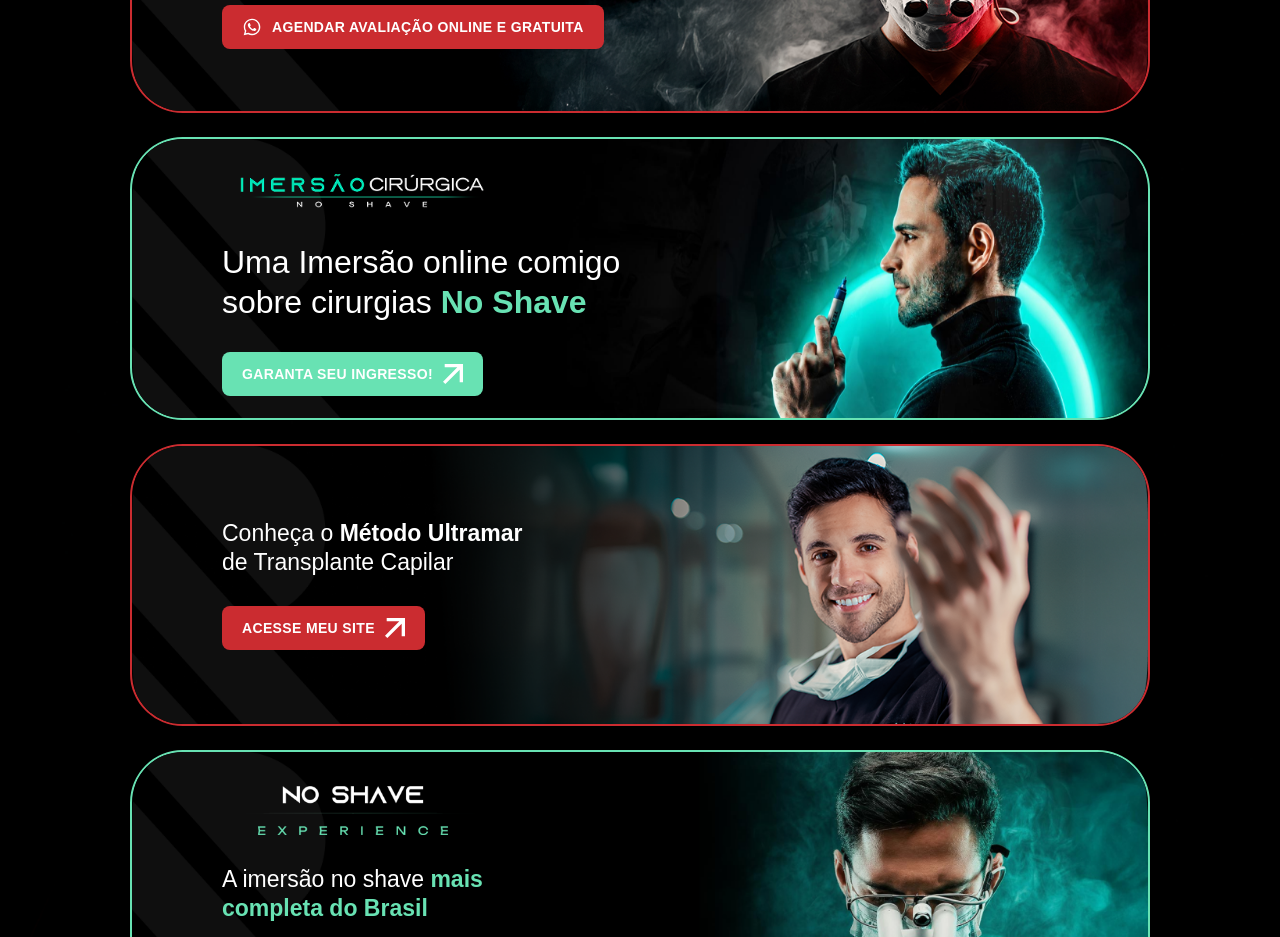
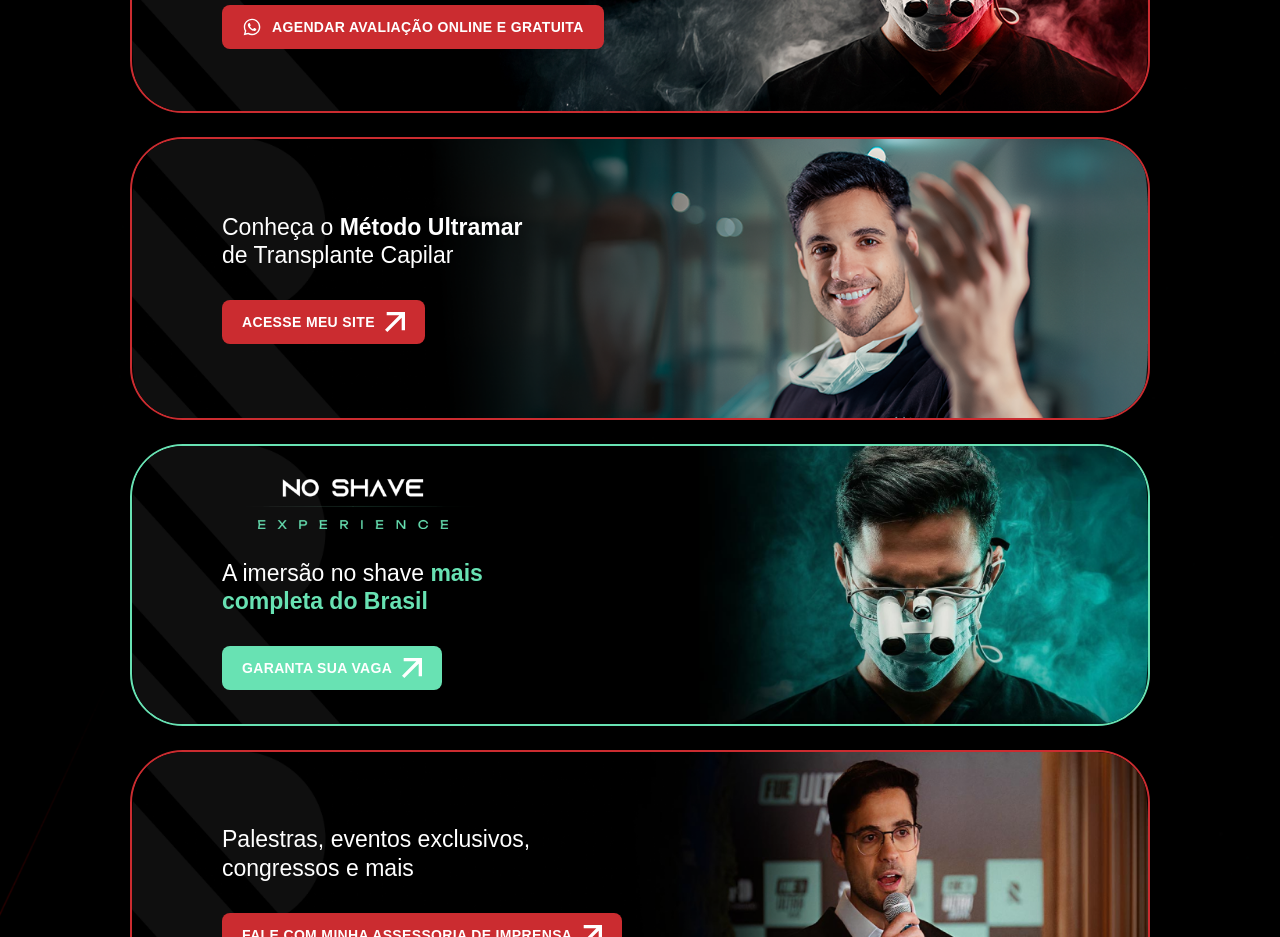
Before and after one commit to criacaondhub/links_ultramar, a React (Vite) app: page / in a window 1280 px wide. Shown: the part 1320-2257 px from the top of the page. Built offline with nearby package versions, Linux system fonts and the light colour scheme; a web font is replaced by a local one.

Commit message:
fix: comenta terceiro banner (Imersão No Shave) da página

```diff
--- a/src/components/sections/LinkBanners.tsx
+++ b/src/components/sections/LinkBanners.tsx
@@ -58,7 +58,7 @@
         delay={0.1}
       />
 
-      <BannerLink
+      {/* <BannerLink
         image="assets/banner-link-00.png"
         mobileImage="assets/banner-link-00_mobile.png"
         alt="Uma Imersão online sobre cirurgias No Shave"
@@ -91,7 +91,7 @@
         ctaHref={CONFIG.NO_SHAVE_IMMERSION_URL}
         borderColor="var(--color-secondary)"
         delay={0.2}
-      />
+      /> */}
 
       <BannerLink
         image="assets/banner-link-03.png"
```
